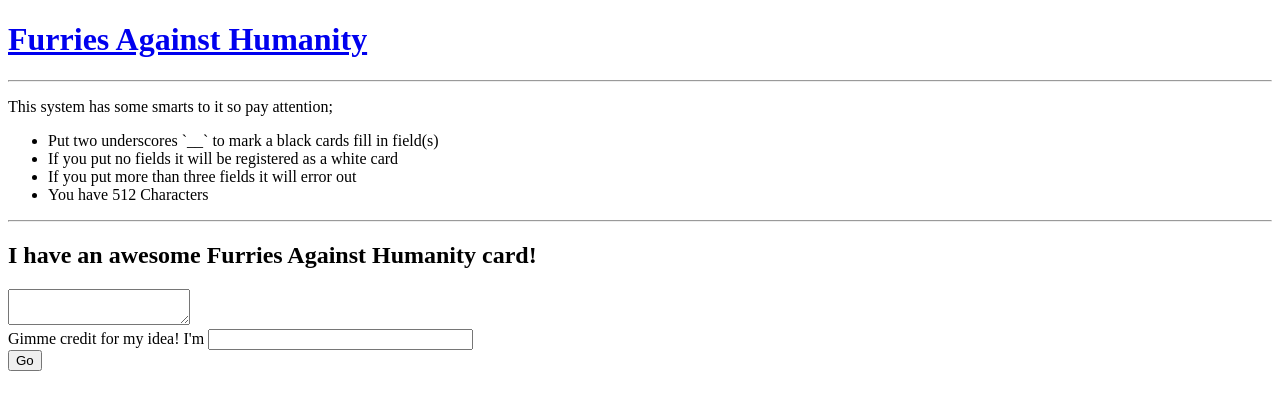
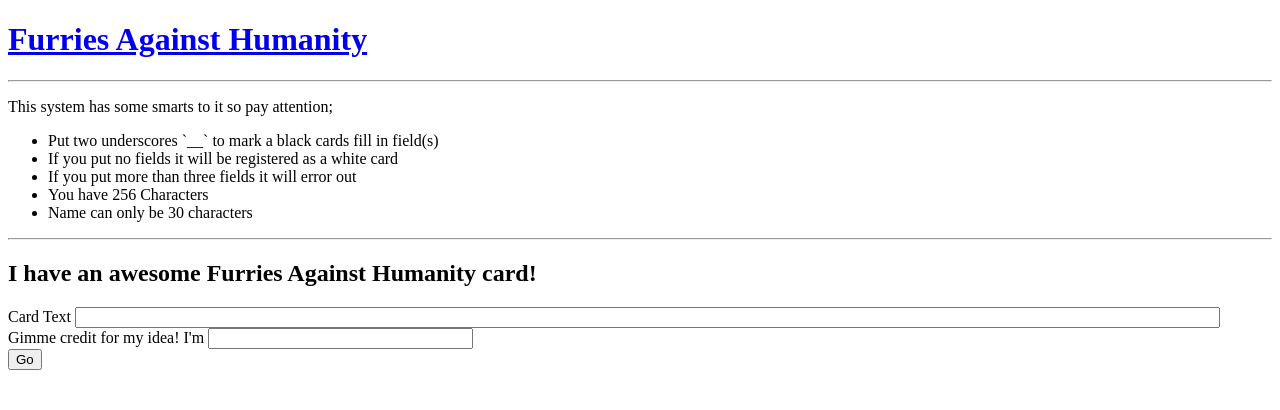
Before and after one commit to onlyhavecans/CardSubmitter, a Flask app: page /add in a window 1280 px wide. Shown: the top 410 px of the page. Run offline with Flask 2, Linux system fonts and the light colour scheme; parts of the project's set-up code (start-up, migrations or seed data) failed here and were passed over.

Commit message:
First working Alpha, White cards

```diff
--- a/cardsubmitter/forms.py
+++ b/cardsubmitter/forms.py
@@ -4,5 +4,5 @@ from wtforms.validators import Required, length
 
 
 class CardSubmitForm(Form):
-    card_text = TextAreaField('card_text', validators=[Required(), length(max=512)])
+    card_text = TextField('card_text', validators=[Required(), length(min=1, max=256)])
     whom = TextField('whom', default=None, validators=[length(max=30)])
--- a/cardsubmitter/static/main.css
+++ b/cardsubmitter/static/main.css
@@ -2,3 +2,7 @@ div.flash {
     font-size: 200%;
     color: mediumvioletred;
 }
+
+div.errors {
+    color: red;
+}
--- a/cardsubmitter/templates/add.html
+++ b/cardsubmitter/templates/add.html
@@ -5,15 +5,24 @@
         <li>Put two underscores `__` to mark a black cards fill in field(s)</li>
         <li>If you put no fields it will be registered as a white card</li>
         <li>If you put more than three fields it will error out</li>
-        <li>You have 512 Characters</li>
+        <li>You have 256 Characters</li>
+        <li>Name can only be 30 characters</li>
     </ul>
     <hr>
     <h2>I have an awesome Furries Against Humanity card!</h2>
     <form action="" method="post" name="card">
         {{ form.hidden_tag() }}
         <p>
-            {{ form.card_text(size=512) }}<br />
-            Gimme credit for my idea! I'm {{ form.whom(size=30) }}<br />
+            Card Text {{ form.card_text(size=140) }}
+            {% for error in form.card_text.errors %}
+                <div class="errors">[Card Text Error: {{ error }}]</div>
+            {% endfor %}
+            <br />
+            Gimme credit for my idea! I'm {{ form.whom(size=30, default=user) }}<br />
+            {% for error in form.whom.errors %}
+                <div class="errors">[Name Error: {{ error }}]</div>
+            {% endfor %}
+
             <input type="submit" value="Go">
         </p>
     </form>
--- a/cardsubmitter/views.py
+++ b/cardsubmitter/views.py
@@ -1,5 +1,6 @@
 from flask import render_template, flash
-from cardsubmitter import app
+from sqlalchemy.exc import IntegrityError
+from cardsubmitter import app, models, db
 from cardsubmitter.forms import CardSubmitForm
 
 
@@ -13,5 +14,13 @@ def index():
 def add():
     form = CardSubmitForm()
     if form.validate_on_submit():
-        flash('Hooray and thanks!')
-    return render_template('add.html', title='Contribute Cards', form=form)
+        user = models.Author.get_user(form.whom.data)
+        try:
+            card = models.Card(text=form.card_text.data, author=user)
+            db.session.add(card)
+            db.session.commit()
+            flash('Hooray and thanks!')
+        except IntegrityError as e:
+            db.session.rollback()
+            flash("Sorry! We already have that card")
+    return render_template('add.html', title='Contribute Cards', form=form, user=form.whom.data)
--- a/config.py
+++ b/config.py
@@ -1,4 +1,4 @@
 __author__ = 'bitm'
 SECRET_KEY = 'Suck to be you if you don"t change this'
 
-SQLALCHEMY_DATABASE_URI = 'postgresql://user:pass@localhost/cards'
+SQLALCHEMY_DATABASE_URI = 'postgresql://localhost/cards'
```
Also changed, not shown: cardsubmitter/models.py (+30 -6 lines), README.md (added), requirements.txt (line endings or trailing spaces).
